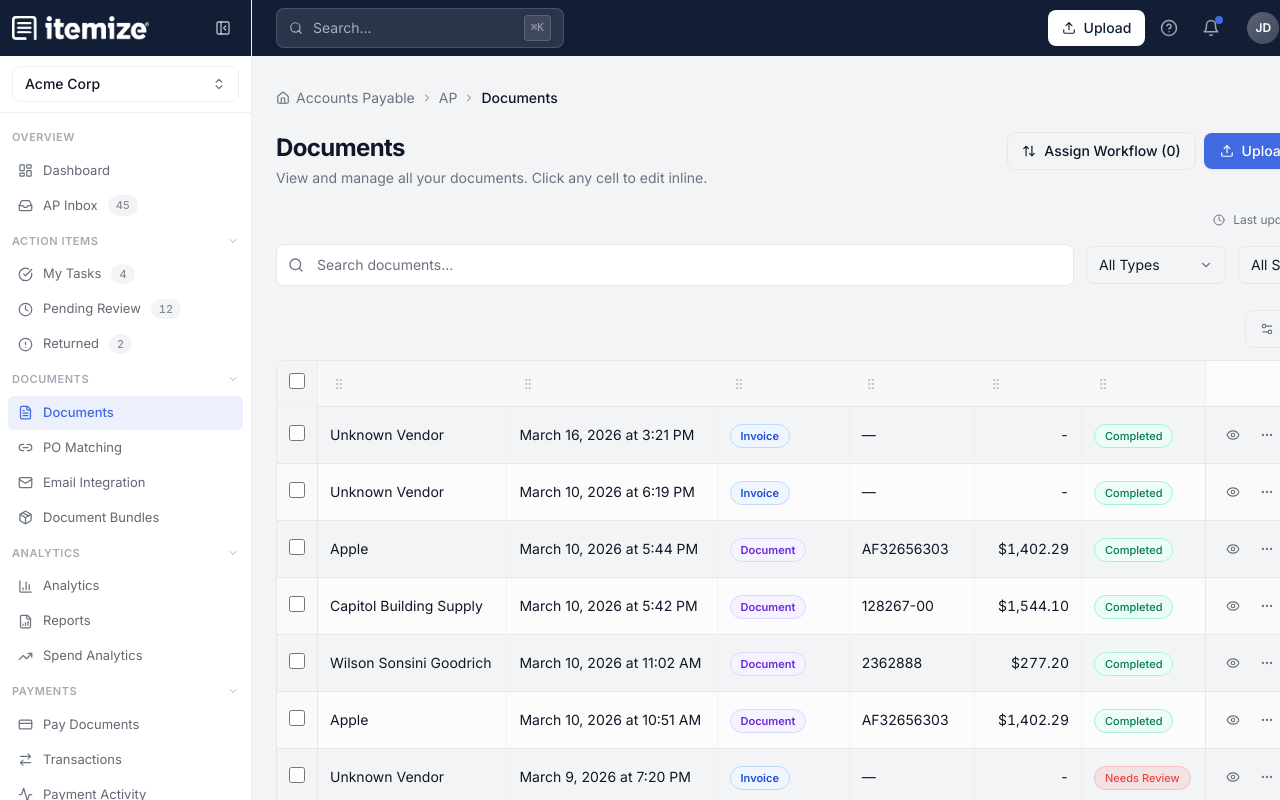
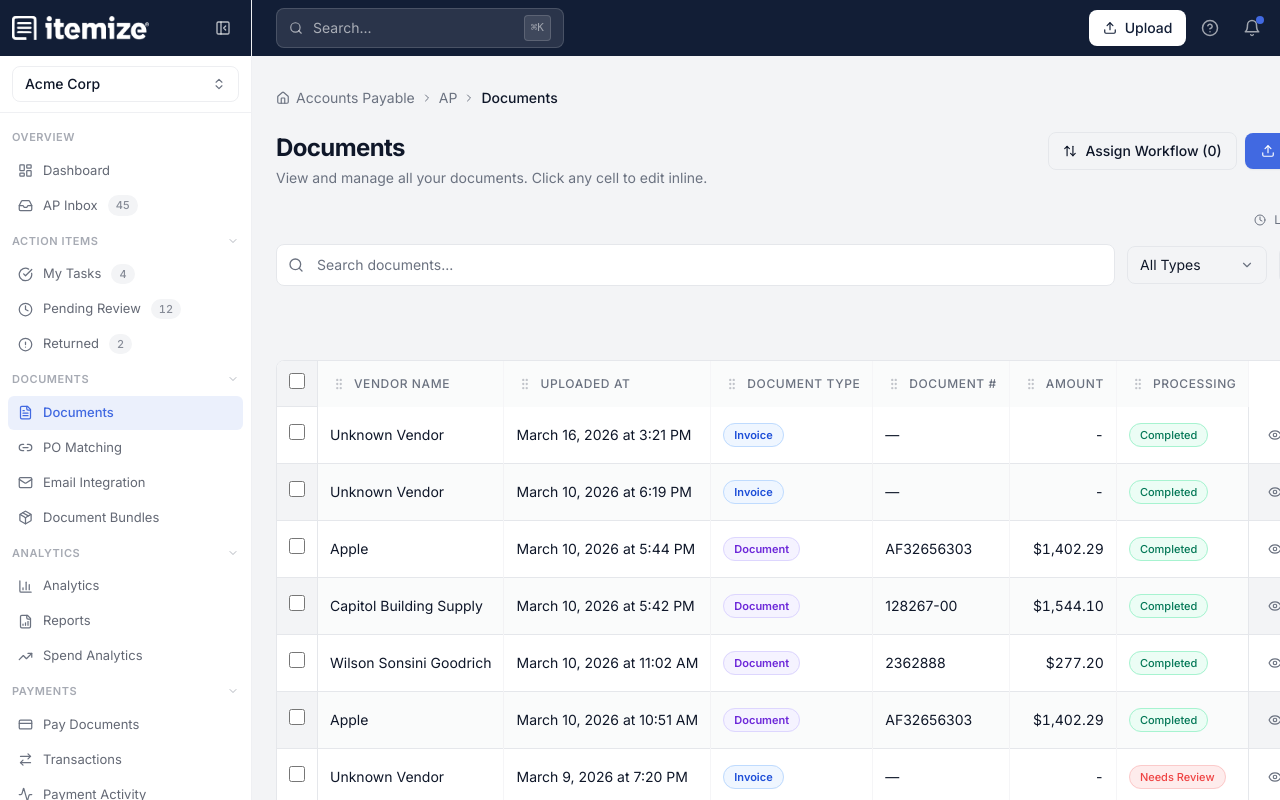
Before and after one commit to ishaanndas/itemizev3dev, a React (Vite) app: page /documents in a window 1280 px wide. Built offline with nearby package versions, Linux system fonts and the light colour scheme; the HTML template or start-up script is replaced by a standard one.

Commit message:
Changes
Co-authored-by: vedantaneogi <111172928+vedantaneogi@users.noreply.github.com>

```diff
--- a/src/components/data-table/DataTable.tsx
+++ b/src/components/data-table/DataTable.tsx
@@ -538,9 +538,9 @@ export function DataTable<T>({
           style={{ minWidth: `${visibleCols.length * 150 + (selectable ? 60 : 0) + (renderRowActions ? 140 : 0)}px` }}
         >
           <thead>
-            <tr className="bg-secondary/40 border-b border-border">
+            <tr>
               {selectable && (
-                <th className="sticky left-0 z-20 bg-secondary/95 backdrop-blur-sm py-3 px-3 text-left w-10 border-r border-border">
+                <th className="sticky left-0 z-30 bg-secondary py-3 px-3 text-left w-10 border-b border-r border-border">
                   <input
                     type="checkbox"
                     checked={!!allSelected}
@@ -551,23 +551,30 @@ export function DataTable<T>({
               )}
               <DndContext sensors={sensors} collisionDetection={closestCenter} onDragEnd={handleHeaderDragEnd}>
                 <SortableContext items={visibleCols.map((c) => c.key)} strategy={horizontalListSortingStrategy}>
-                  {visibleCols.map((col, idx) => (
-                    <SortableHeader
-                      key={col.key}
-                      id={col.key}
-                      className={cn(
-                        idx < visibleCols.length - 1 && "border-r border-border/40",
-                        col.align === "right" && "text-right",
-                        col.align === "center" && "text-center",
-                      )}
-                    >
-                      {col.label}
-                    </SortableHeader>
-                  ))}
+                  {visibleCols.map((col, idx) => {
+                    const pinned: "start" | "end" | null = state.pinnedStart.includes(col.key)
+                      ? "start"
+                      : state.pinnedEnd.includes(col.key)
+                        ? "end"
+                        : null;
+                    return (
+                      <SortableHeader
+                        key={col.key}
+                        id={col.key}
+                        label={col.label}
+                        align={col.align}
+                        pinned={pinned}
+                        isLast={idx === visibleCols.length - 1 && !renderRowActions}
+                        onPinStart={() => pinStart(col.key)}
+                        onPinEnd={() => pinEnd(col.key)}
+                        onUnpin={() => unpin(col.key)}
+                      />
+                    );
+                  })}
                 </SortableContext>
               </DndContext>
               {renderRowActions && (
-                <th className="sticky right-0 z-20 bg-secondary/95 backdrop-blur-sm py-3 px-3 text-right text-xs font-medium text-muted-foreground uppercase tracking-wider border-l border-border">
+                <th className="sticky right-0 z-30 bg-secondary py-3 px-3 text-right text-xs font-medium text-muted-foreground uppercase tracking-wider border-b border-l border-border whitespace-nowrap">
                   Actions
                 </th>
               )}
@@ -578,53 +585,66 @@ export function DataTable<T>({
               <tr>
                 <td
                   colSpan={visibleCols.length + (selectable ? 1 : 0) + (renderRowActions ? 1 : 0)}
-                  className="px-4 py-12 text-center text-sm text-muted-foreground"
+                  className="px-4 py-12 text-center text-sm text-muted-foreground bg-card"
                 >
                   {emptyState ?? "No records to display"}
                 </td>
               </tr>
             ) : (
               data.map((row, i) => {
-                const rowBg = selectedRows?.has(i)
-                  ? "bg-primary/5"
+                // Use OPAQUE backgrounds so sticky cells don't bleed
+                const isSelected = !!selectedRows?.has(i);
+                const rowBgClass = isSelected
+                  ? "bg-[hsl(var(--primary)/0.06)]"
                   : i % 2 === 0
-                    ? "bg-background"
-                    : "bg-muted/30";
+                    ? "bg-card"
+                    : "bg-secondary/40";
+                // For sticky cells we need a fully opaque match
+                const stickyBgClass = isSelected
+                  ? "bg-[hsl(var(--primary)/0.06)]"
+                  : i % 2 === 0
+                    ? "bg-card"
+                    : "bg-[hsl(var(--secondary))]";
                 return (
                   <tr
                     key={rowKey(row, i)}
                     className={cn(
-                      "transition-colors border-b border-border last:border-b-0",
-                      rowBg,
-                      "hover:bg-secondary/50",
+                      "group/row border-b border-border last:border-b-0",
                       onRowClick && "cursor-pointer",
                     )}
                     onClick={(e) => {
-                      // ignore clicks on inputs/buttons
                       const target = e.target as HTMLElement;
                       if (target.closest("input, button, a, [data-no-row-click]")) return;
                       onRowClick?.(row, i);
                     }}
                   >
                     {selectable && (
-                      <td className={cn("sticky left-0 z-10 py-3.5 px-3 border-r border-border", rowBg)}>
+                      <td
+                        className={cn(
+                          "sticky left-0 z-20 py-3.5 px-3 border-r border-border transition-colors",
+                          stickyBgClass,
+                          "group-hover/row:bg-[hsl(var(--secondary))]",
+                        )}
+                      >
                         <input
                           type="checkbox"
-                          checked={!!selectedRows?.has(i)}
+                          checked={isSelected}
                           onChange={() => onToggleRow?.(i)}
                           className="h-4 w-4 rounded border-border text-primary accent-primary"
                         />
                       </td>
                     )}
                     {visibleCols.map((col, idx) => {
-                      const isLast = idx === visibleCols.length - 1;
+                      const isLastBeforeActions = idx === visibleCols.length - 1;
                       const value = col.accessor ? col.accessor(row) : "";
                       return (
                         <td
                           key={col.key}
                           className={cn(
-                            "py-3.5 px-3 whitespace-nowrap",
-                            !isLast && "border-r border-border/40",
+                            "py-3.5 px-3 whitespace-nowrap transition-colors",
+                            rowBgClass,
+                            "group-hover/row:bg-[hsl(var(--secondary))]",
+                            !isLastBeforeActions && "border-r border-border/40",
                             col.align === "right" && "text-right tabular-nums",
                             col.align === "center" && "text-center",
                             col.className,
@@ -647,8 +667,10 @@ export function DataTable<T>({
                     {renderRowActions && (
                       <td
                         className={cn(
-                          "sticky right-0 z-10 py-3.5 px-3 border-l border-border shadow-[-8px_0_8px_-8px_hsl(var(--border))]",
-                          rowBg,
+                          "sticky right-0 z-20 py-3.5 px-3 border-l border-border transition-colors",
+                          stickyBgClass,
+                          "group-hover/row:bg-[hsl(var(--secondary))]",
+                          "shadow-[-8px_0_8px_-8px_hsl(var(--border))]",
                         )}
                         data-no-row-click
                       >
```
